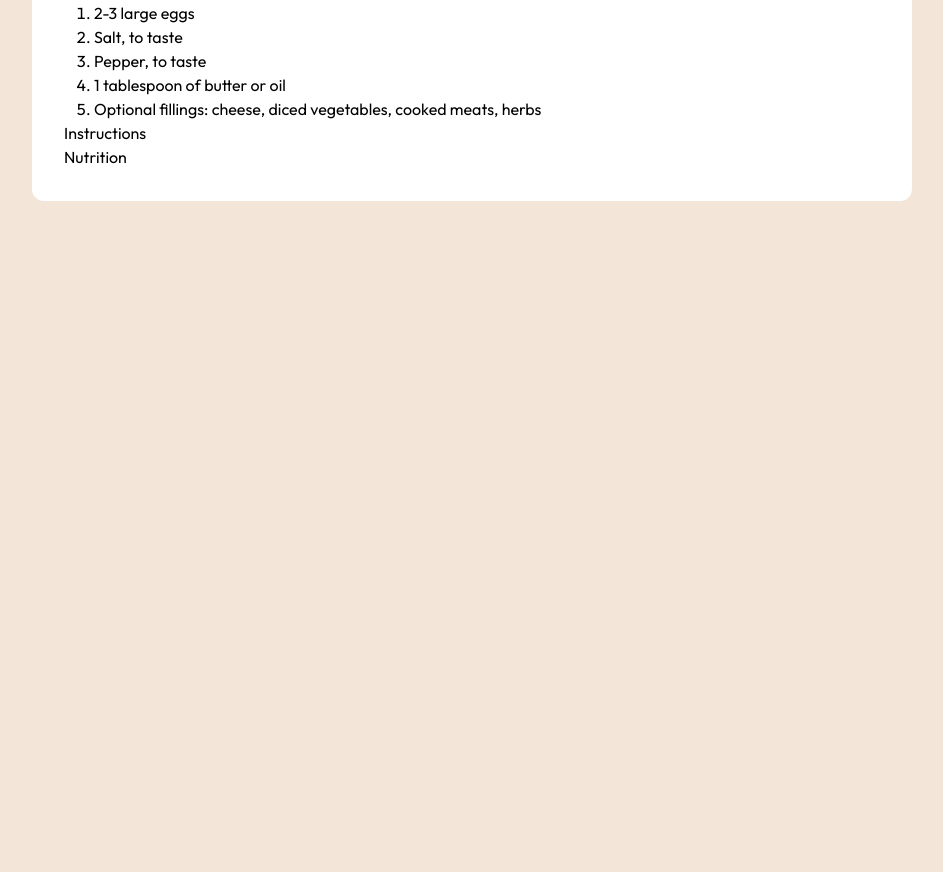
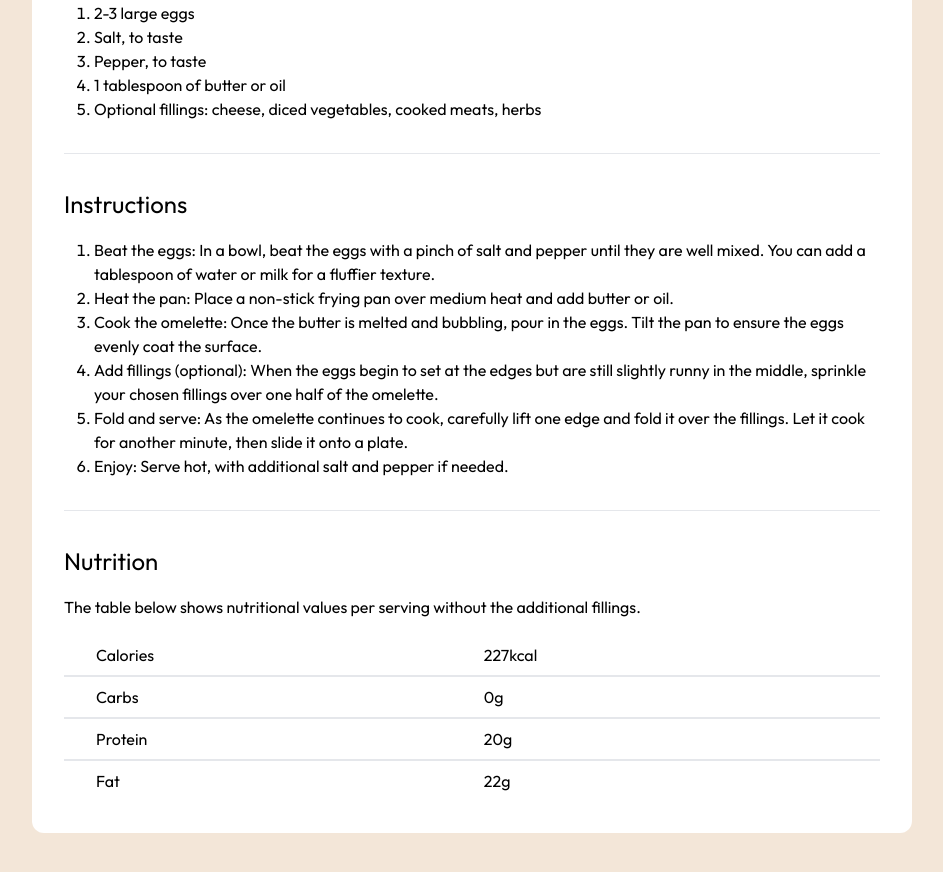
Before and after one commit to rgsyg/recipe-page-main, a Next.js app: page / in a window 1280 px wide. Shown: the part 860-1732 px from the top of the page, without its empty margins (168-1111 px from the left). Before the commit the page ends 1141 px from the top, so only its background shows below. Built offline with nearby package versions, Linux system fonts and the light colour scheme.

Commit message:
add instructions and nutrition section

```diff
--- a/app/globals.css
+++ b/app/globals.css
@@ -23,7 +23,7 @@ ol {
   display: block;
   list-style-type: disc;
   margin-top: 1em;
-  margin-bottom: 1 em;
+  margin-bottom: 1em;
   margin-left: 0;
   margin-right: 0;
   padding-left: 30px;
--- a/components/Instructions.tsx
+++ b/components/Instructions.tsx
@@ -2,7 +2,31 @@ import React from 'react'
 
 const Instructions = () => {
   return (
-    <div>Instructions</div>
+    <section>
+      <hr className="h-px my-8 bg-gray-200 border-0 dark:bg-gray-700"></hr>
+      <h2>Instructions</h2>
+      <ol>
+        <li>
+          Beat the eggs: In a bowl, beat the eggs with a pinch of salt and pepper until they are well mixed.
+          You can add a tablespoon of water or milk for a fluffier texture.
+        </li>
+        <li>
+          Heat the pan: Place a non-stick frying pan over medium heat and add butter or oil.
+        </li>
+        <li>
+          Cook the omelette: Once the butter is melted and bubbling, pour in the eggs. Tilt the pan to ensure the eggs evenly coat the surface.
+        </li>
+        <li>
+          Add fillings (optional): When the eggs begin to set at the edges but are still slightly runny in the middle, sprinkle your chosen fillings over one half of the omelette.
+        </li>
+        <li>
+          Fold and serve: As the omelette continues to cook, carefully lift one edge and fold it over the fillings. Let it cook for another minute, then slide it onto a plate.
+        </li>
+        <li>
+          Enjoy: Serve hot, with additional salt and pepper if needed.
+        </li>
+      </ol>
+    </section>
   )
 }
 
--- a/components/Nutrition.tsx
+++ b/components/Nutrition.tsx
@@ -2,7 +2,29 @@ import React from 'react'
 
 const Nutrition = () => {
   return (
-    <div>Nutrition</div>
+    <section>
+      <hr className="h-px my-8 bg-gray-200 border-0 dark:bg-gray-700"></hr>
+      <h2 className="mb-4">Nutrition</h2>
+      <p className="mb-4">The table below shows nutritional values per serving without the additional fillings.</p>
+      <table className="w-full">
+        <tr className='border-b-2'>
+          <td className='pl-8 py-2'>Calories</td>
+          <td className='pr-8 py-2'>227kcal</td>
+        </tr>
+        <tr className='border-b-2'>
+          <td className='pl-8 py-2'>Carbs</td>
+          <td className='pr-8 py-2'>0g</td>
+        </tr>
+        <tr className='border-b-2'>
+          <td className='pl-8 py-2'>Protein</td>
+          <td className='pr-8 py-2'>20g</td>
+        </tr>
+        <tr>
+          <td className='pl-8 py-2'>Fat</td>
+          <td className='pr-8 py-2'>22g</td>
+        </tr>
+      </table>
+    </section>
   )
 }
 
```
